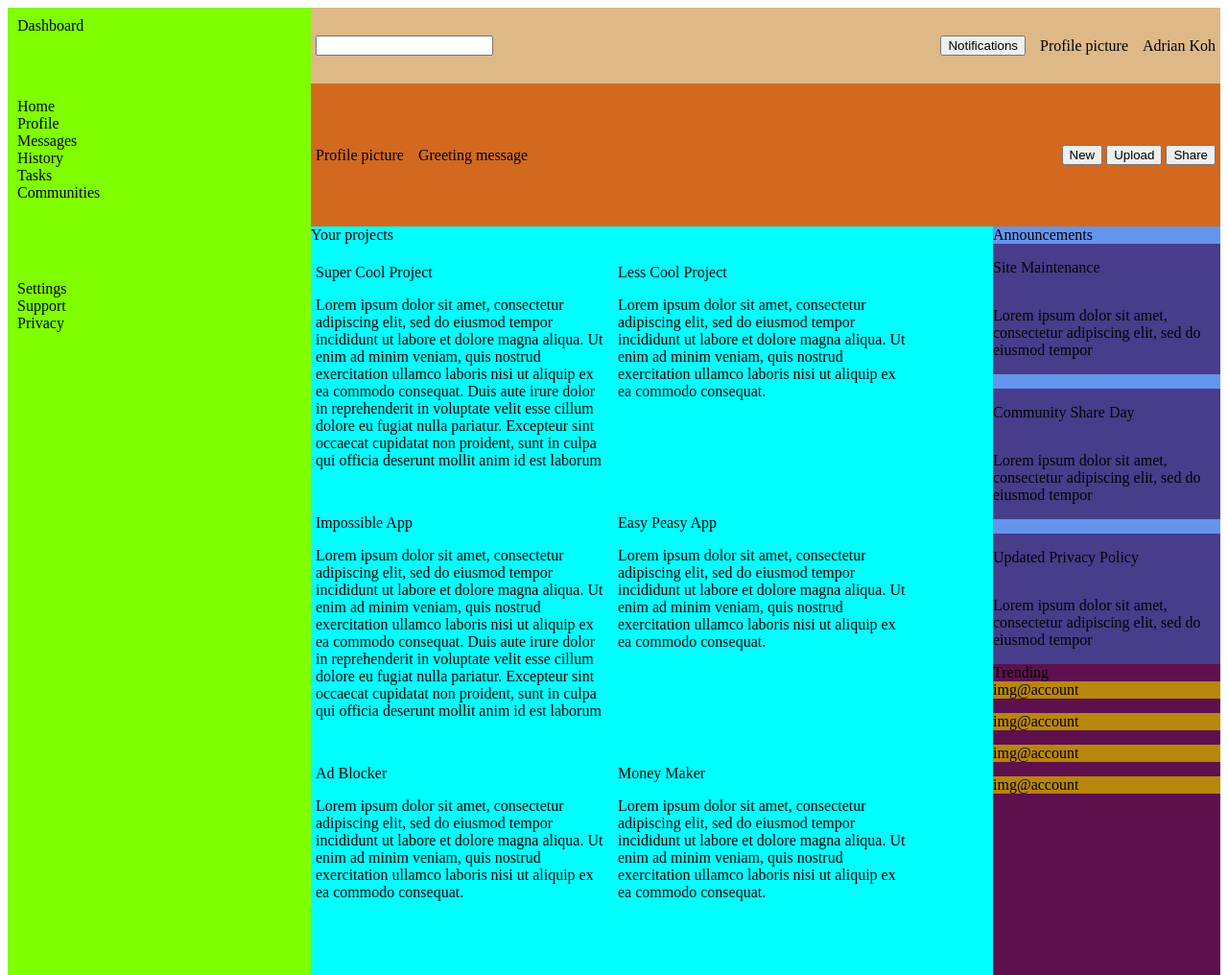
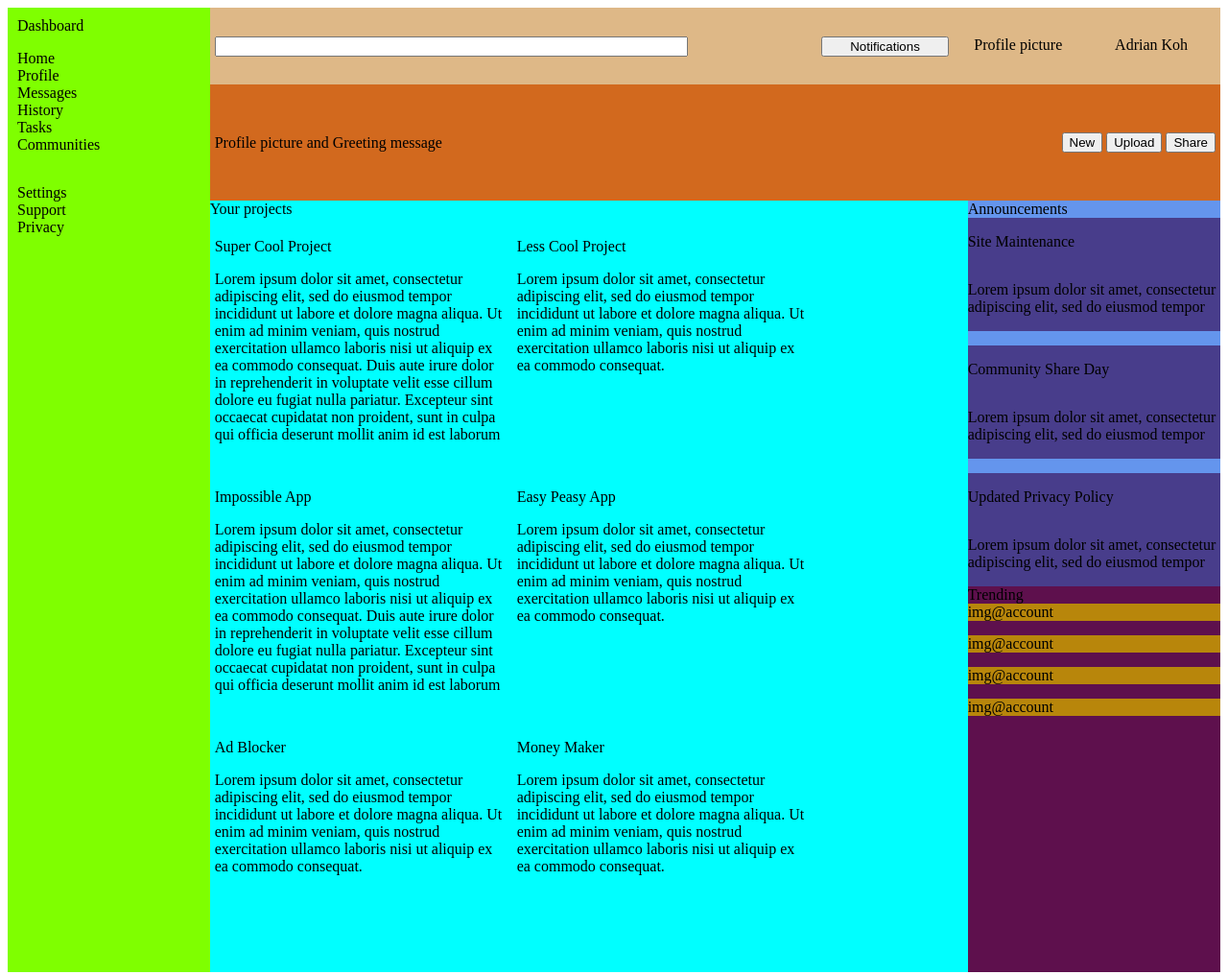
Before and after one commit to Adrian-Koh/admin-dashboard, a plain HTML site: page index.html in a window 1280 px wide. Shown: the top 1016 px of the page at 96% size. Drawn offline with Linux system fonts and the light colour scheme.

Commit message:
Replace most instances of flex with grid

```diff
--- a/index.html
+++ b/index.html
@@ -18,8 +18,7 @@
                 </div>
             </div>
             <div class="greeting-section">
-                <div>Profile picture</div>
-                <div>Greeting message</div>
+                <div>Profile picture and Greeting message</div>
                 <div class="greeting-buttons">
                     <button>New</button>
                     <button>Upload</button>
@@ -28,6 +27,7 @@
             </div>
         </div>
         <div class="sidebar">
+            <div class="sidebar-container">
                 <div class="dashboard-logo">
                     Dashboard
                 </div>
@@ -44,6 +44,7 @@
                     <li>Support</li>
                     <li>Privacy</li>
                 </ul>
+            </div>
         </div>
         <div class="content">
             <div class="projects-container">
--- a/styles.css
+++ b/styles.css
@@ -1,15 +1,15 @@
 .container {
     display: grid;
     grid-template-rows: 1fr 4fr;
-    grid-template-columns: 1fr 3fr;
+    grid-template-columns: 1fr 5fr;
 }
 
 .header {
     grid-row: 1 / 2;
     grid-column: 2 / 3;
 
-    display: flex;
-    flex-direction: column;
+    display: grid;
+    grid-template-rows: 2fr 3fr;
 }
 
 .sidebar {
@@ -17,10 +17,14 @@
     grid-column: 1 / 2;
     background-color: chartreuse;
 
-    display: flex;
-    flex-direction: column;
-    gap: 50px;
+
+}
+
+.sidebar-container {
+    display: grid;
     padding: 10px;
+
+    grid-template-rows: 2fr repeat(auto-fit, minmax(50px, 1fr));
 }
 
 .content {
@@ -39,8 +43,8 @@ ul {
 
 .search-section {
     background-color: burlywood;
-    height: calc(100% / 3);
-    display: flex;
+    display: grid;
+    grid-template-columns: 3fr 2fr;
     align-items: center;
     padding: 5px;
     gap: 15px;
@@ -48,10 +52,9 @@ ul {
 
 .greeting-section {
     background-color: chocolate;
-    height: calc(100% / 3 * 2);
-    display: flex;
+    display: grid;
+    grid-template-columns: 1fr 1fr;
     align-items: center;
-    justify-content: center;
     gap: 15px;
     padding: 5px;
 }
@@ -62,10 +65,15 @@ ul {
 }
 
 .profile-icons {
-    display: flex;
-    margin-left: auto;
-    align-items: center;
-    gap: 15px;
+    display: grid;
+    grid-template-columns: repeat(auto-fit, minmax(50px, 1fr));
+    justify-content: space-between;
+    text-align: center;
+    gap: 5px;
+}
+
+input[type='search'] {
+    width: 80%;
 }
 
 .projects-container {
@@ -96,8 +104,8 @@ ul {
 }
 
 .announcements-content {
-    display: flex;
-    flex-direction: column;
+    display: grid;
+    grid-template-rows: repeat(auto-fit, minmax(50px, 1fr));
     gap: 15px;
 }
 
```
Lines whose indentation alone changed are shown as unchanged.
